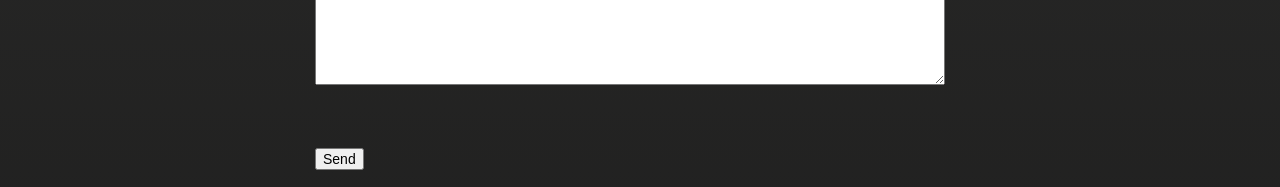
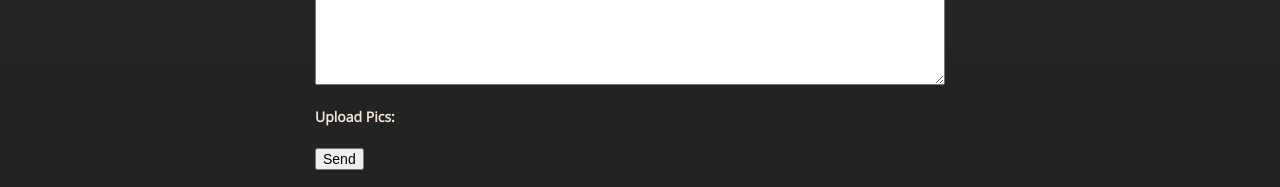
Before and after one commit to cmwillett/TheDigitalCookbook, a Jekyll site: the page built from Contact/SubmitRecipe.md, in a window 1280 px wide. Shown: the part 1244-1431 px from the top of the page. Built offline with Jekyll 4.4.1, drawn with Linux system fonts in a browser that asks for light colours; nearby versions of some CDN libraries; a script that is not in the unit is left out.

Commit message:
attempting upload

```diff
--- a/Contact/SubmitRecipe.md
+++ b/Contact/SubmitRecipe.md
@@ -27,7 +27,7 @@
       <textarea rows="15" cols="75" name="Ingredients"></textarea><br/><br/>
       <b>Directions:</b><br/>
       <textarea rows="15" cols="75" name="Directions"></textarea><br/><br/>
-      <input
+      <b>Upload Pics: </b><input
         type="hidden"
         role="uploadcare-uploader"
         name="content"
```
